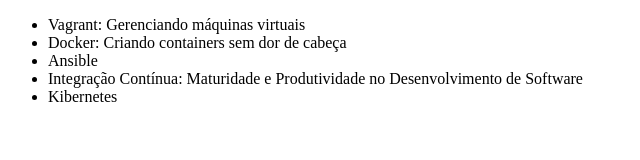
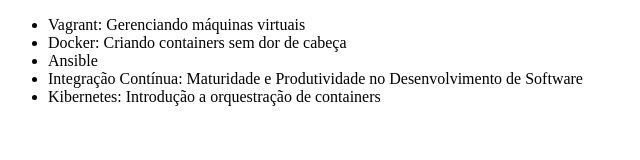
Before and after one commit to pedroarsilva/alura-git, a plain HTML site: page index.html in a window 1280 px wide. Shown: the whole page, without its empty margins (0-640 px from the left). Drawn offline with Linux system fonts and the light colour scheme.

Commit message:
Alterando o nome do curso de Kubernete

```diff
--- a/index.html
+++ b/index.html
@@ -10,7 +10,7 @@
 			<li>Docker: Criando containers sem dor de cabeça</li>
 			<li>Ansible</li>
 			<li>Integração Contínua: Maturidade e Produtividade no Desenvolvimento de Software</li>
-			<li>Kibernetes</li>
+			<li>Kibernetes: Introdução a orquestração de containers</li>
 		</ul>
 	</body>
 </html>
```
